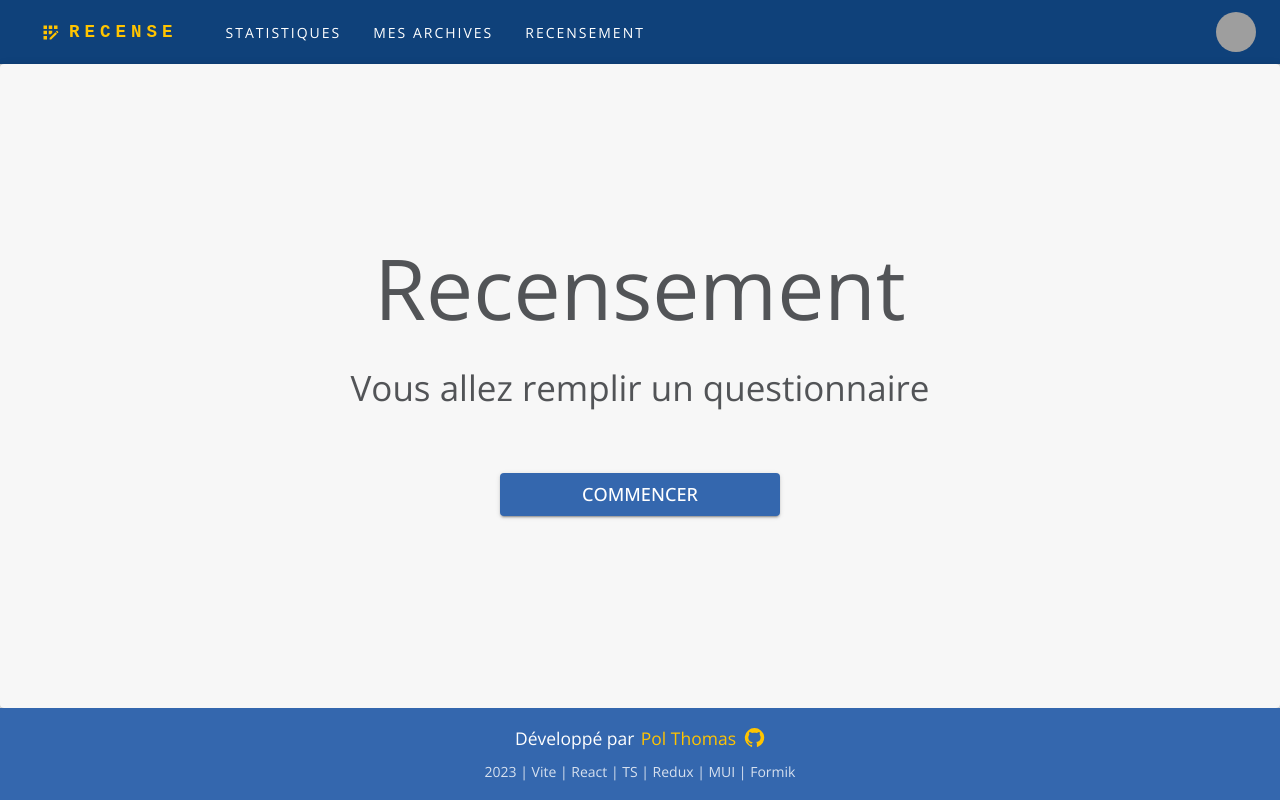
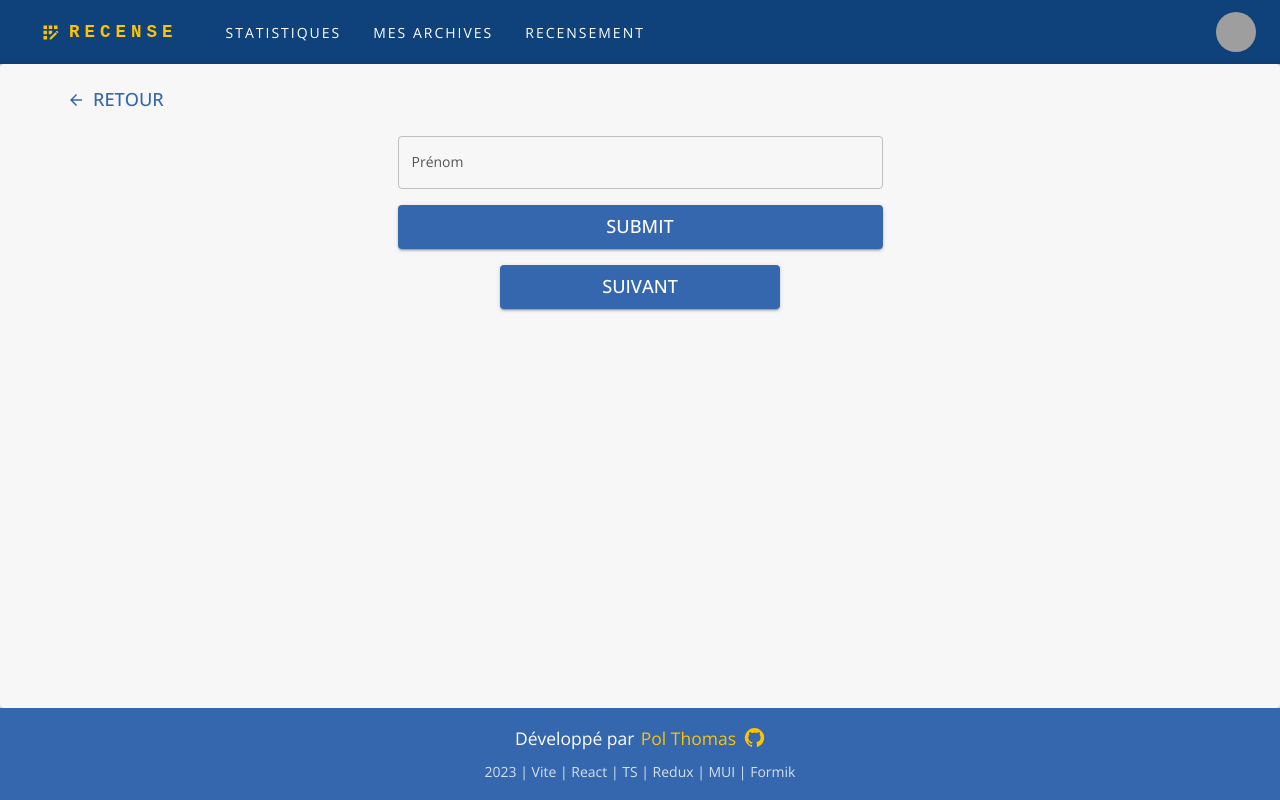
Before and after one commit to PolThm/recense, a React (Vite) app: page /new-census in a window 1280 px wide. Built offline with nearby package versions, Linux system fonts and the light colour scheme; grey boxes are pictures that could not be loaded.

Commit message:
placeholder done

```diff
--- a/src/components/census-forms/CensusFormContact.tsx
+++ b/src/components/census-forms/CensusFormContact.tsx
@@ -1,24 +1,55 @@
-import { ChangeEvent, FC } from 'react';
-
-import InputField from '@/components/shared/InputField';
+import { Button, TextField } from '@mui/material';
+import { useFormik } from 'formik';
+import { FC } from 'react';
+import * as yup from 'yup';
 
 type Props = {
   firstName: string;
-  handleChange: (e: ChangeEvent<HTMLInputElement>) => void;
+  handleChange: (firstName: string) => void;
 };
 
+const validationSchema = yup.object({
+  firstName: yup.string().required('Ce champ est obligatoire'),
+});
+
 const CensusFormContact: FC<Props> = ({ firstName, handleChange }) => {
+  const formik = useFormik({
+    initialValues: {
+      firstName,
+    },
+    validationSchema,
+    onSubmit: (values) => {
+      handleChange(values.firstName);
+    },
+  });
+
   return (
-    <form>
-      <InputField
-        type="text"
-        value={firstName}
-        placeholder="Write your first name here"
-        label="First name"
-        name="First name"
-        onChange={handleChange}
-      />
-    </form>
+    <div>
+      <form onSubmit={formik.handleSubmit}>
+        <TextField
+          fullWidth
+          id="firstName"
+          name="firstName"
+          label="Prénom"
+          value={formik.values.firstName}
+          onChange={formik.handleChange}
+          error={formik.touched.firstName && Boolean(formik.errors.firstName)}
+          helperText={formik.touched.firstName && formik.errors.firstName}
+          InputLabelProps={{
+            style: { color: '#525457' },
+          }}
+        />
+        <Button
+          color="primary"
+          variant="contained"
+          fullWidth
+          type="submit"
+          sx={{ mt: 2 }}
+        >
+          Submit
+        </Button>
+      </form>
+    </div>
   );
 };
 
--- a/src/pages/NewCensusPage.tsx
+++ b/src/pages/NewCensusPage.tsx
@@ -45,13 +45,13 @@ const NewCensusPage: FC = () => {
   const dispatch = useDispatch();
   const navigate = useNavigate();
 
-  const [currentScreen, setCurrentScreen] = useState(Landing);
+  // TODO: Put back Landing by default
+  const [currentScreen, setCurrentScreen] = useState(Contact);
   const [census, setCensus] = useState<Census>(defaultCensus);
   const { id, date, consent, contact, profile, lodging } = census;
 
-  const handleChange = (e: ChangeEvent<HTMLInputElement>) => {
+  const handleChange = (firstName: string) => {
     // set first name for this example
-    const firstName = e.target.value;
     setCensus({ ...census, contact: { ...contact, firstName } });
   };
 
```
